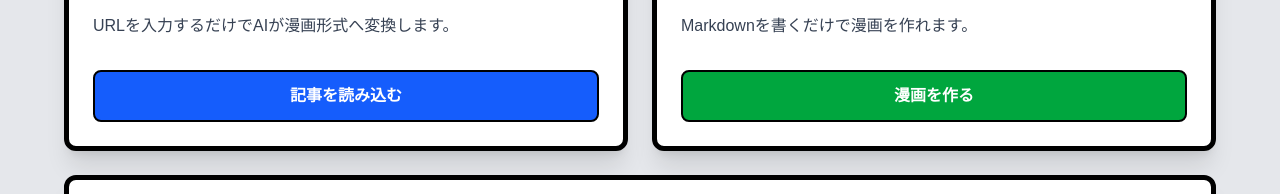
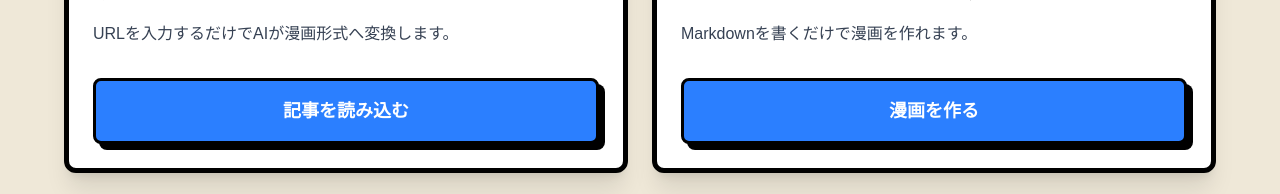
Before and after one commit to Koufuu15/MangaDown, a Vue app: page / in a window 1280 px wide. Shown: the part 303-497 px from the top of the page. Built offline with nearby package versions, Linux system fonts and the light colour scheme.

Commit message:
デザイン1-黒四角

```diff
--- a/src/components/Home.vue
+++ b/src/components/Home.vue
@@ -6,7 +6,7 @@ const router = useRouter()
 </script>
 
 <template>
-  <div class="min-h-screen bg-gray-200 py-10">
+  <div class="min-h-screen bg-[#efe8d8] py-12">
     <div class="max-w-6xl mx-auto">
       <header class="text-center mb-10">
         <img
@@ -38,7 +38,23 @@ const router = useRouter()
           </p>
 
           <button
-            class="w-full py-3 rounded-lg bg-blue-600 hover:bg-blue-700 text-white font-bold border-2 border-black transition"
+            class="
+w-full
+py-4
+bg-blue-500
+hover:bg-blue-600
+border-[3px]
+border-black
+rounded-lg
+font-black
+text-lg
+text-white
+shadow-[6px_6px_0px_black]
+active:translate-x-1
+active:translate-y-1
+active:shadow-none
+transition
+"
             @click="router.push('/parse-url')"
           >
             記事を読み込む
@@ -59,7 +75,23 @@ const router = useRouter()
           </p>
 
           <button
-            class="w-full py-3 rounded-lg bg-green-600 hover:bg-green-700 text-white font-bold border-2 border-black transition"
+            class="
+w-full
+py-4
+bg-blue-500
+hover:bg-blue-600
+border-[3px]
+border-black
+rounded-lg
+font-black
+text-lg
+text-white
+shadow-[6px_6px_0px_black]
+active:translate-x-1
+active:translate-y-1
+active:shadow-none
+transition
+"
             @click="router.push('/write-md')"
           >
             漫画を作る
--- a/src/components/writeMD.vue
+++ b/src/components/writeMD.vue
@@ -37,7 +37,7 @@ const manga = computed(() => parseManga(content.value))
 </script>
 
 <template>
-  <div class="min-h-screen bg-gray-300 py-8">
+  <div class="min-h-screen bg-[#efe8d8] py-10">
     <div class="max-w-7xl mx-auto bg-white border-[6px] border-black rounded-2xl shadow-2xl p-6">
 
       <div class="grid grid-cols-2 gap-6">
@@ -68,16 +68,46 @@ const manga = computed(() => parseManga(content.value))
         {{ manga.errMsg }}
       </div>
 
-      <div class="flex justify-end gap-3 mt-6">
+      <div class="flex justify-end gap-4 mt-8">
         <button
-          class="px-6 py-3 bg-blue-600 text-white rounded-lg border-2 border-black hover:bg-blue-700"
+          class="
+px-8
+py-3
+rounded-xl
+bg-blue-500
+hover:bg-blue-600
+text-white
+font-bold
+border-[3px]
+border-black
+shadow-[5px_5px_0_black]
+active:translate-x-1
+active:translate-y-1
+active:shadow-none
+transition
+"
           @click="router.push('/save')"
         >
           このまま公開
         </button>
 
         <button
-          class="px-6 py-3 bg-gray-700 text-white rounded-lg border-2 border-black hover:bg-gray-800"
+          class="
+px-8
+py-3
+rounded-xl
+bg-blue-500
+hover:bg-blue-600
+text-white
+font-bold
+border-[3px]
+border-black
+shadow-[5px_5px_0_black]
+active:translate-x-1
+active:translate-y-1
+active:shadow-none
+transition
+"
           @click="router.push('/')"
         >
           ホームへ戻る
```
